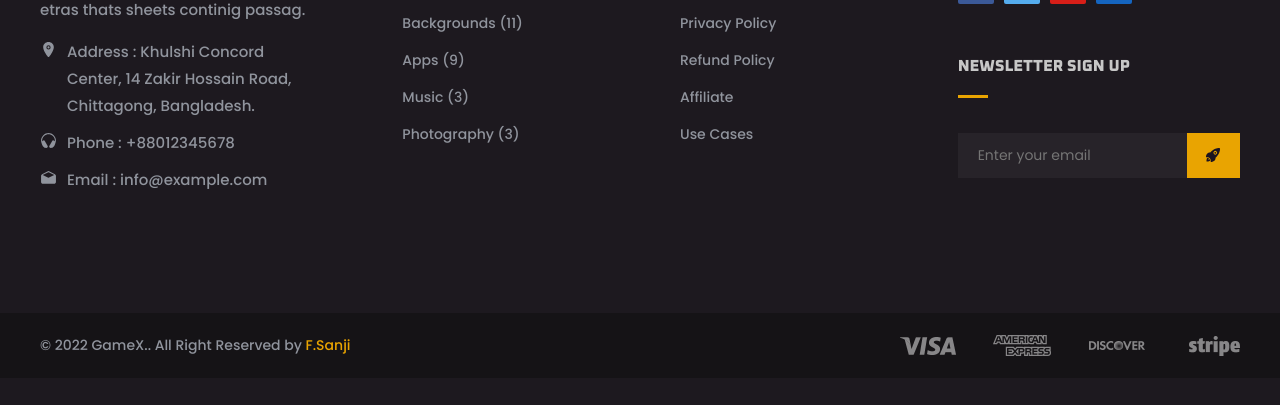
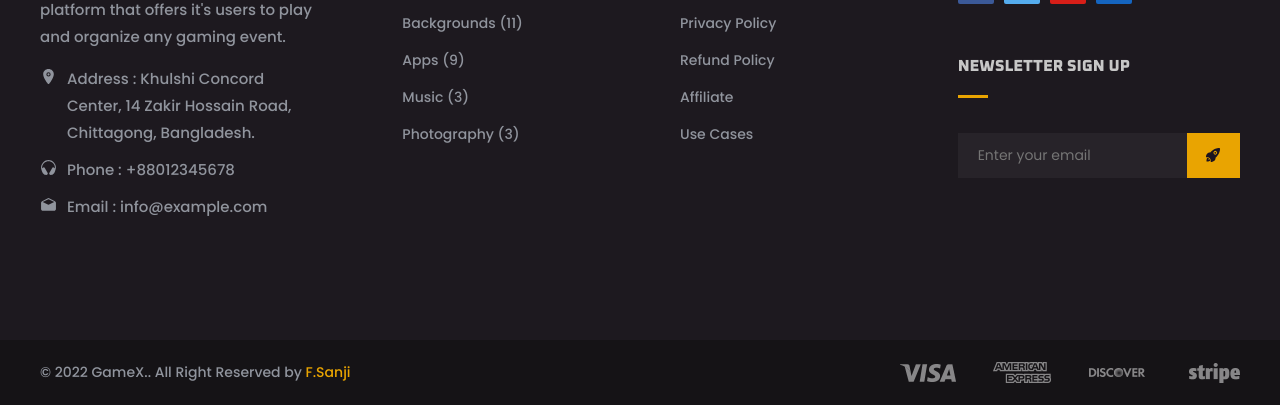
Before and after one commit to omarhasnainEDU/gamex, a plain HTML site: page index.html in a window 1280 px wide. Shown: the part 5928-6333 px from the top of the page. Before the commit the page ends 6306 px from the top, so only its background shows below. Drawn offline with nearby package versions, Linux system fonts and the light colour scheme.

Commit message:
second commit

```diff
--- a/index.html
+++ b/index.html
@@ -971,7 +971,8 @@
           <a href="#" class="logo">GameX.</a>
 
           <p class="footer-text">
-            GameX. marketplace the relase etras thats sheets continig passag.
+            GameX. marketplace is a gaming platform that offers it's users
+            to play and organize any gaming event.
           </p>
 
           <ul class="contact-list">
```
